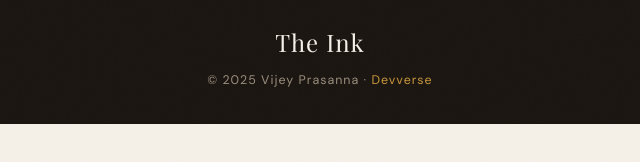
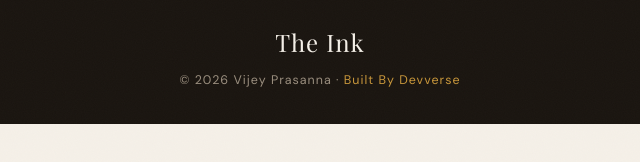
Before and after one commit to vijey-sys-lab/newsletter, a plain HTML site: page article.html in a window 1280 px wide. Shown: the part 444-606 px from the top of the page, 320-960 px from the left. Drawn offline with nearby package versions, Linux system fonts and the light colour scheme; no server answers; a web font is replaced by a local one.

Commit message:
Update article.html

```diff
--- a/article.html
+++ b/article.html
@@ -94,7 +94,7 @@
 
 <footer>
   <div class="footer-title">The Ink</div>
-  <p>© 2025 Vijey Prasanna · <a href="https://devverse1.in">Devverse</a></p>
+  <p>© 2026 Vijey Prasanna · <a href="https://devverse1.in">Built By Devverse</a></p>
 </footer>
 
 <!-- LOGIN MODAL -->
```
